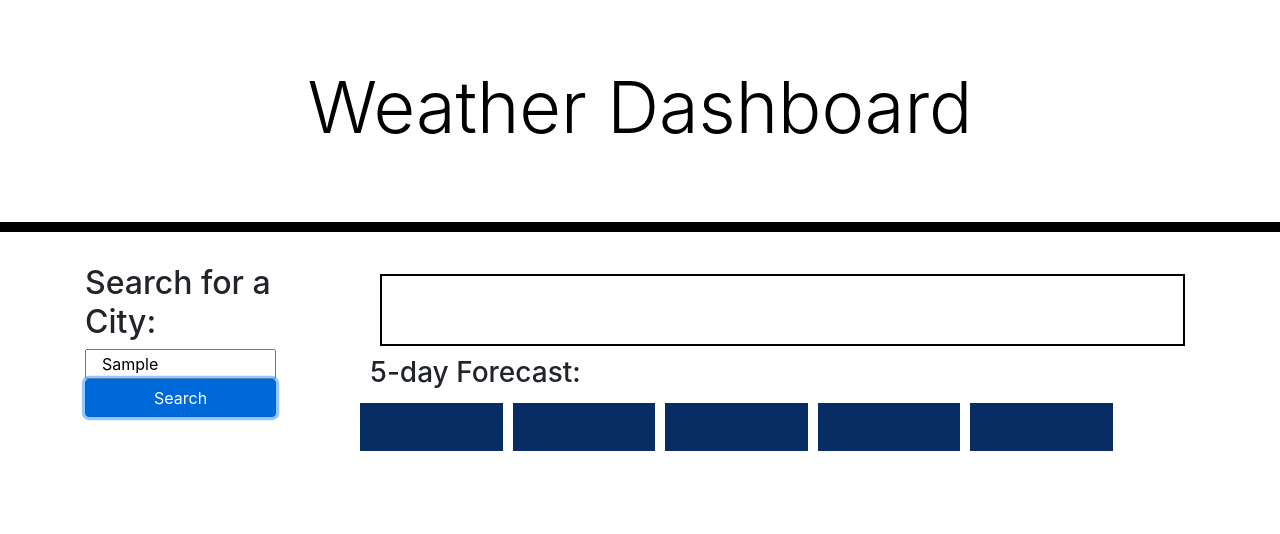
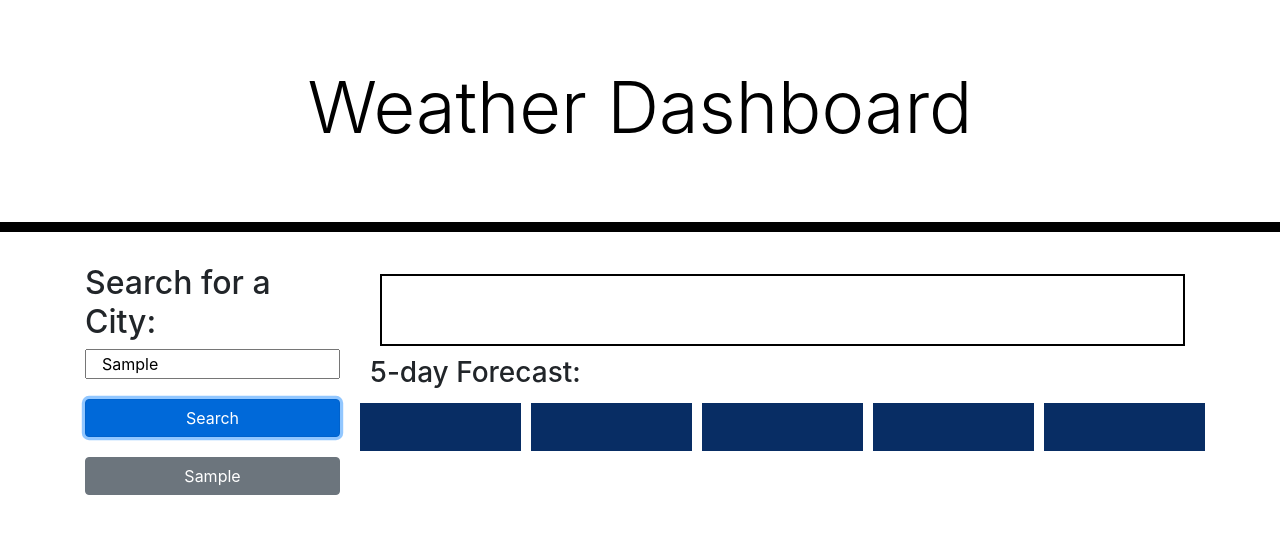
Before and after one commit to jack123abc4/weather-dash, a plain HTML site: page index.html in a window 1280 px wide. Both pictures are taken after typing "Sample" into the empty fields and a click on the button "Search". Drawn offline with nearby package versions, Linux system fonts and the light colour scheme; no server answers.

Commit message:
functioning search history

```diff
--- a/assets/css/style.css
+++ b/assets/css/style.css
@@ -45,3 +45,7 @@ ul {
     margin: 5px;
     width:auto;
 }
+
+button {
+    margin-top:20px;
+}
--- a/assets/js/script.js
+++ b/assets/js/script.js
@@ -1,6 +1,7 @@
 
 var inputField = document.querySelector("input");
 var searchButton = document.querySelector("#search-button");
+var searchHistory = document.querySelector("#search-history");
 var apiKey = "c24e52e168e5f1762f6e0f549f58fee4";
 
 
@@ -111,12 +112,25 @@ async function getForecastedWeather(lat,lon) {
     });
 }
 
-
-
-
+function addToHistory(cityName) {
+    var historyButton = document.createElement("button");
+    historyButton.classList.add("btn", "btn-secondary","block", "col-12");
+    historyButton.setAttribute("id", "history-button");
+    historyButton.textContent = cityName;
+    searchHistory.appendChild(historyButton);
+}
 
 searchButton.addEventListener("click", function() {
     console.log(inputField.value);
+
     getCoordinates(inputField.value);
+    addToHistory(inputField.value);
 
 })
+
+searchHistory.addEventListener("click", function(event) {
+    if (event.target.getAttribute("id") === "history-button") {
+        console.log(event.target.textContent);
+        getCoordinates(event.target.textContent);
+    }
+})
--- a/index.html
+++ b/index.html
@@ -18,8 +18,11 @@
         <div class="row">
             <div id="search-col" class="col-3">
                 <h2>Search for a City:</h2>
-                <input type="text" class="col-9" id="search-field">
-                <button class="btn btn-primary block col-9" id="search-button">Search</button>
+                <input type="text" class="col-12" id="search-field">
+                <button class="btn btn-primary block col-12" id="search-button">Search</button>
+                <div id="search-history">
+                    <!-- history buttons -->
+                </div>
             </div>
             <div id="results-col" class="col-9">
                 <section id="weather-today">
@@ -41,7 +44,7 @@
 
                 <h3>5-day Forecast:</h3>
                 <section class="row" id="five-day-forecast">
-                    <div class="col-2 forecast-card">
+                    <div class="col-sm forecast-card">
                         <!-- tomorrow -->
                         <h3 id="date"></h3>
                         <img id="weather-icon">
@@ -57,7 +60,7 @@
                             </li>
                         </ul>
                     </div>
-                    <div class="col-2 forecast-card">
+                    <div class="col-sm forecast-card">
                         <!-- two days -->
                         <h3 id="date"></h3>
                         <img id="weather-icon">
@@ -73,7 +76,7 @@
                             </li>
                         </ul>
                     </div>
-                    <div class="col-2 forecast-card">
+                    <div class="col-sm forecast-card">
                         <!-- three days -->
                         <h3 id="date"></h3>
                         <img id="weather-icon">
@@ -89,7 +92,7 @@
                             </li>
                         </ul>
                     </div>
-                    <div class="col-2 forecast-card">
+                    <div class="col-sm forecast-card">
                         <!-- four days -->
                         <h3 id="date"></h3>
                         <img id="weather-icon">
@@ -105,7 +108,7 @@
                             </li>
                         </ul>
                     </div>
-                    <div class="col-2 forecast-card">
+                    <div class="col-sm forecast-card">
                         <!-- five days -->
                         <h3 id="date"></h3>
                         <img id="weather-icon">
```
